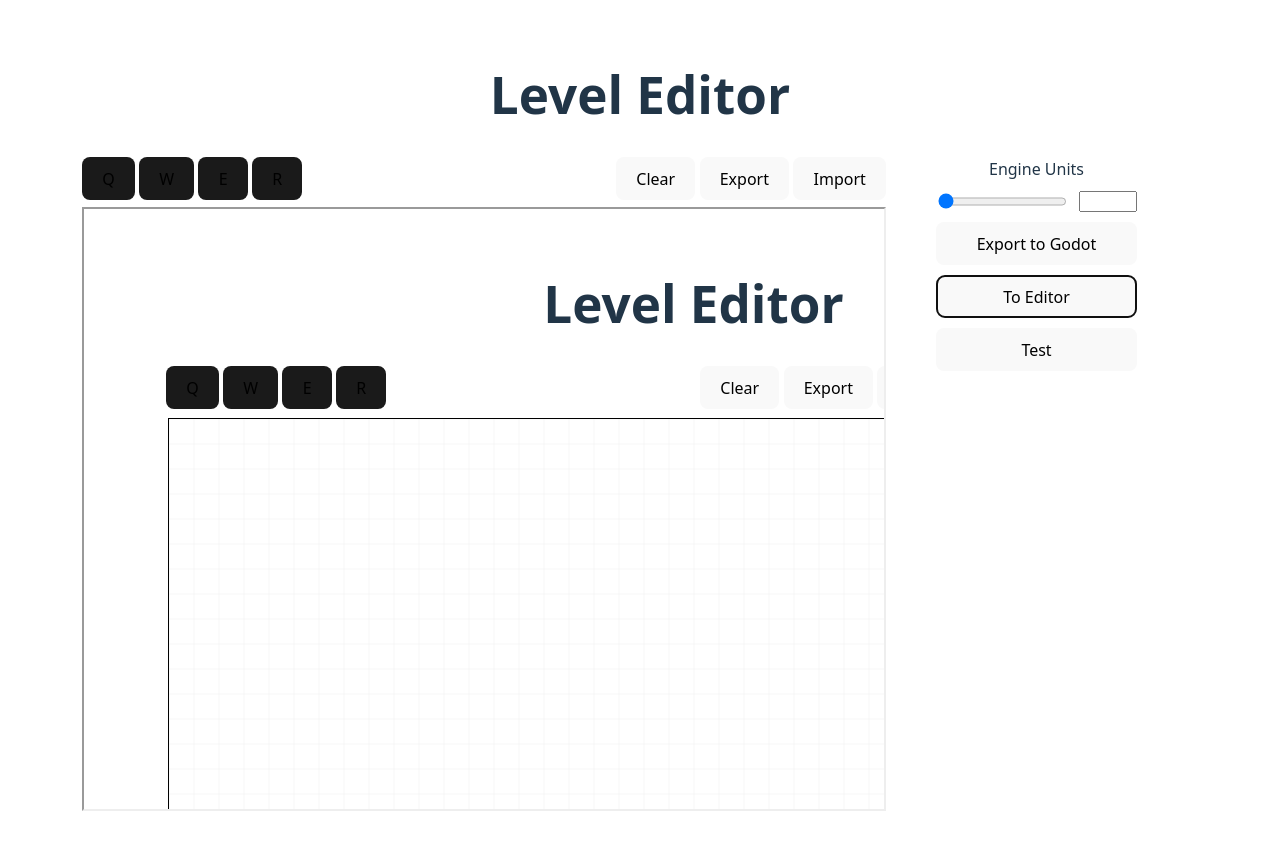
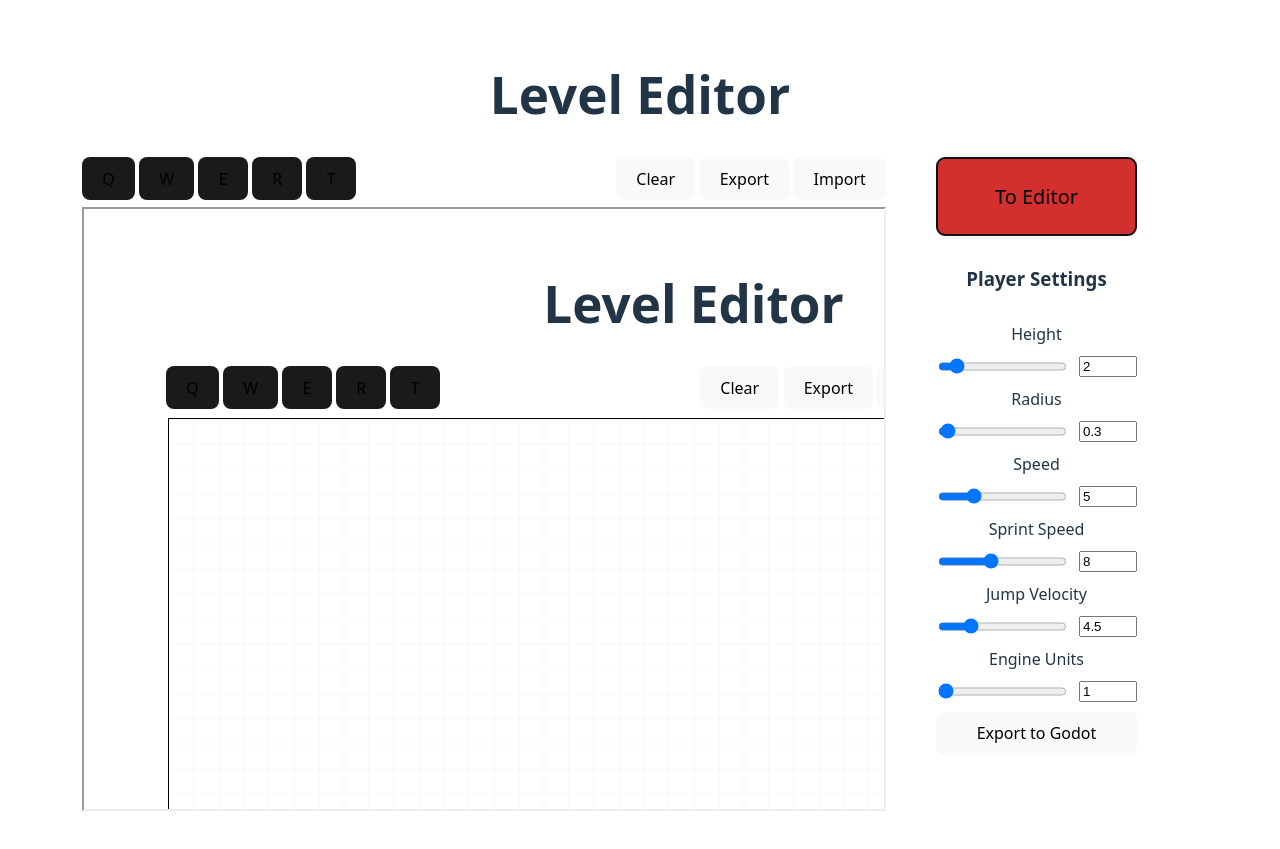
Before and after one commit to StamLord/level-editor, a Svelte app: page / in a window 1280 px wide. Both pictures are taken after a click on the button "Playtest". Built offline with nearby package versions, Linux system fonts and the light colour scheme; no server answers.

Commit message:
Player settings & Fence tool added
* Centered canvas on start
* Implemented player size and movement settings
* Added fences & ramp tools - Fence tool fully working

```diff
--- a/public/static/LevelEditorWebApp.html
+++ b/public/static/LevelEditorWebApp.html
@@ -137,7 +137,7 @@ body {
 
 		<script src="LevelEditorWebApp.js"></script>
 		<script>
-const GODOT_CONFIG = {"args":[],"canvasResizePolicy":2,"executable":"LevelEditorWebApp","experimentalVK":false,"fileSizes":{"LevelEditorWebApp.pck":915904,"LevelEditorWebApp.wasm":48954223},"focusCanvas":true,"gdextensionLibs":[]};
+const GODOT_CONFIG = {"args":[],"canvasResizePolicy":2,"executable":"LevelEditorWebApp","experimentalVK":false,"fileSizes":{"LevelEditorWebApp.pck":917552,"LevelEditorWebApp.wasm":48954223},"focusCanvas":true,"gdextensionLibs":[]};
 const engine = new Engine(GODOT_CONFIG);
 
 (function () {
--- a/src/Canvas.svelte
+++ b/src/Canvas.svelte
@@ -17,13 +17,16 @@
           <button class="tool-button">Q</button>
         </Tooltip>
         <Tooltip text="Draw / Delete walls">
-          <button id="wall-tool" class="tool-button"on:click={() => {switchTool(Tool.WALL)}}>W</button>
+          <button id="wall-tool" class="tool-button" on:click={() => {switchTool(Tool.WALL)}}>W</button>
         </Tooltip>
         <Tooltip text="Draw / Delete platforms">
-          <button id="platform-tool" class="tool-button"on:click={() => {switchTool(Tool.PLATFORM)}}>E</button>
+          <button id="platform-tool" class="tool-button" on:click={() => {switchTool(Tool.PLATFORM)}}>E</button>
         </Tooltip>
-        <Tooltip text="Not implemented">
-          <button class="tool-button">R</button>
+        <Tooltip text="Draw / Rotate / Delete ramps">
+          <button id="ramp-tool" class="tool-button" on:click={() => {switchTool(Tool.RAMP)}}>R</button>
+        </Tooltip>
+        <Tooltip text="Draw / Delete fences">
+          <button id="fence-tool" class="tool-button" on:click={() => {switchTool(Tool.FENCE)}}>T</button>
         </Tooltip>
       </div>
       <div class="canvas-toolbar-right">
@@ -70,25 +73,68 @@
 
   </div>
   <div class="side-panel right">
+    <button
+      class="switch-mode-button"
+      on:click={switchMode}>
+      {switchModeBtnText}
+    </button>
+    {#if mode === Mode.PLAYTEST}
+      <h3>Player Settings</h3>
+      <div id="player-settings">
+        <label for="player-height-slider">Height</label>
+        <input id="player-height-slider"
+            type="range"
+            min="0.1"
+            max="20"
+            step="0.1"
+            bind:value={playerHeight}>
+        <input type="number" bind:value={playerHeight}>
+        <label for="player-radius-slider">Radius</label>
+        <input id="player-radius-slider"
+            type="range"
+            min="0.1"
+            max="10"
+            step="0.1"
+            bind:value={playerRadius}>
+        <input type="number" bind:value={playerRadius}>
+        <label for="player-speed-slider">Speed</label>
+        <input id="player-speed-slider"
+            type="range"
+            min="0"
+            max="20"
+            step="0.1"
+            bind:value={playerSpeed}>
+        <input type="number" bind:value={playerSpeed}>
+        <label for="player-sprint-speed-slider">Sprint Speed</label>
+        <input id="player-sprint-speed-slider"
+            type="range"
+            min="0"
+            max="20"
+            step="0.1"
+            bind:value={playerSprintSpeed}>
+        <input type="number" bind:value={playerSprintSpeed}>
+        <label for="player-jump-velocity-slider">Jump Velocity</label>
+        <input id="player-jump-velocity-slider"
+            type="range"
+            min="0"
+            max="20"
+            step="0.1"
+            bind:value={playerJumpVelocity}>
+        <input type="number" bind:value={playerJumpVelocity}>
+      </div>
+    {/if}
     <label for="export-unit-slider">Engine Units</label>
     <div class="export-unit-container">
       <input id="export-unit-slider"
-        type="range" min="1" value="1"
-        on:input={setEngineUnitsFromSlider}/>
+        type="range" min="1"
+        bind:value={exportUnit}/>
       <input id ="export-unit-input"
         type="number" min="1"
-        on:input={setEngineUnitsFromInput}/>
+        bind:value={exportUnit}/>
     </div>
     <button
       on:click={exportToTscn}>
       Export to Godot
-    </button>
-    <button
-      on:click={switchMode}>
-      {switchModeBtnText}
-    </button>
-    <button>
-      Test
     </button>
   </div>
 </div>
@@ -203,6 +249,26 @@
     }
   }
 
+  class Ramp extends Square {
+
+    static Direction = {
+      UP: 0,
+      RIGHT: 1,
+      DOWN: 2,
+      LEFT: 3
+    }
+
+    constructor(x, y, width, height, direction = 0) {
+      super(x, y, width, height);
+      this.direction = direction;
+    }
+
+    rotate() {
+      this.direction++;
+      this.direction %= Object.keys(Ramp.Direction).length;
+    }
+  }
+
   const lineHighlightColor = '#ff0000';
   const lineColor = '#ffffff';
   const platformColor = '#3f3f3f';
@@ -219,13 +285,21 @@
     MOVE: 0,
     WALL: 1,
     PLATFORM: 2,
+    RAMP: 3,
+    FENCE: 4,
   }
 
   let tool = Tool.WALL;
 
   let canvas;
   let ctx;
-  let floors = [{lines: [], platforms: []}];
+  let floors = [{
+    lines: [],
+    platforms: [],
+    ramps: [],
+    fences: []
+  }];
+
   let activeFloor = 0;
 
   let isDrawing = false;
@@ -235,10 +309,16 @@
 
   let isPanning = false;
   let startX, startY;
-  let offsetX = 0;
-  let offsetY = 0;
+  let offsetX = -2000;
+  let offsetY = -2000;
 
   let exportUnit = 1; // Will convert grid unit (25) into 1 meter in Godot
+
+  let playerHeight = 2;
+  let playerRadius = 0.3;
+  let playerSpeed = 5;
+  let playerSprintSpeed = 8;
+  let playerJumpVelocity = 4.5;
 
   import { onMount } from 'svelte';
 
@@ -254,6 +334,11 @@
     window.getLinesData = () => {
       return JSON.stringify(getLinesData())
     };
+
+    window.getPlayerData = () => {
+      return JSON.stringify(getPlayerData())
+    };
+
   });
 
   onMount(() => {
@@ -299,23 +384,38 @@
         alpha = 0; // Drawing above us are invisible
 
       // Draw platforms
+      const pColor = setHexAlpha(platformColor, alpha * 0.5); // Platforms start with 0.5 opacity
       floor.platforms.forEach(platform => {
-        const color = setHexAlpha(platformColor, alpha * 0.5); // Platforms start with 0.5 opacity
-        ctx.fillStyle = platform.isHighlighted? platformHighlightColor : color;
+        ctx.fillStyle = platform.isHighlighted? platformHighlightColor : pColor;
         ctx.fillRect(platform.x1, platform.y1, platform.getWidth(), platform.getHeight());
       });
 
       // Draw lines
+      const lColor = setHexAlpha(lineColor, alpha);
       floor.lines.forEach(line => {
         ctx.lineWidth = line.isHighlighted? 4 : 2;
-        const color = setHexAlpha(lineColor, alpha);
 
-        ctx.strokeStyle = line.isHighlighted? lineHighlightColor : color;
+        ctx.strokeStyle = line.isHighlighted? lineHighlightColor : lColor;
         ctx.beginPath();
         ctx.moveTo(line.x1, line.y1);
         ctx.lineTo(line.x2, line.y2);
         ctx.stroke();
       });
+
+      // Draw fences
+      ctx.setLineDash([10, 5]);
+      const fColor = setHexAlpha(lineColor, alpha);
+      floor.fences.forEach(fence => {
+        ctx.lineWidth = fence.isHighlighted? 4 : 2;
+
+        ctx.strokeStyle = fence.isHighlighted? lineHighlightColor : fColor;
+        ctx.beginPath();
+        ctx.moveTo(fence.x1, fence.y1);
+        ctx.lineTo(fence.x2, fence.y2);
+        ctx.stroke();
+      });
+      ctx.setLineDash([]);
+
       i++;
     });
     ctx.restore();
@@ -338,7 +438,8 @@
   function addFloor() {
     floors.push({
       lines: [],
-      platforms: []
+      platforms: [],
+      fences: []
     });
 
     updateFloorButtons();
@@ -398,8 +499,10 @@
 
       if (tool === Tool.WALL)
         floors[activeFloor].lines.push(new Line(x, y, x, y));
-      else if (tool === Tool.PLATFORM) // Platforms
-        floors[activeFloor].platforms.push(new Square(x, y, 0, 0));
+      else if (tool === Tool.PLATFORM)
+      floors[activeFloor].platforms.push(new Square(x, y, 0, 0));
+      else if (tool === Tool.FENCE)
+        floors[activeFloor].fences.push(new Line(x, y, x, y));
 
       drawGrid();
       } // Pan
@@ -413,6 +516,8 @@
           floors[activeFloor].lines = floors[activeFloor].lines.filter(line => line.isHighlighted == false);
         else if (tool === Tool.PLATFORM)
           floors[activeFloor].platforms = floors[activeFloor].platforms.filter(platform => platform.isHighlighted == false);
+        else if (tool === Tool.FENCE)
+          floors[activeFloor].fences = floors[activeFloor].fences.filter(line => line.isHighlighted == false);
       drawGrid();
     }
   };
@@ -424,13 +529,17 @@
       const x = getSnapped(mousePos.x);
       const y = getSnapped(mousePos.y);
 
-      if (tool === Tool.WALL) {// Lines
+      if (tool === Tool.WALL) {
         const lines = floors[activeFloor].lines;
         lines[lines.length - 1].x2 = x;
         lines[lines.length - 1].y2 = y;
-      } else if (tool === Tool.PLATFORM) { // Platforms
+      } else if (tool === Tool.PLATFORM) {
         const platforms = floors[activeFloor].platforms;
         platforms[platforms.length - 1].updateSquare(x, y);
+      } else if (tool === Tool.FENCE) {
+        const fences = floors[activeFloor].fences;
+        fences[fences.length - 1].x2 = x;
+        fences[fences.length - 1].y2 = y;
       }
     } else if (isPanning) {
       offsetX += event.clientX - startX;
@@ -445,6 +554,9 @@
       } else if (tool === Tool.PLATFORM) {
         floors[activeFloor].platforms.forEach(platform => {
           platform.isHighlighted = platform.isPointInside(mousePos.x, mousePos.y);});
+      } else if (tool === Tool.FENCE) {
+        floors[activeFloor].fences.forEach(fence => {
+          fence.isHighlighted = fence.isPointOnLine(mousePos.x, mousePos.y);});
       }
     }
     drawGrid();
@@ -500,12 +612,17 @@
       switchTool(Tool.WALL);
     else if (key === 'e')
       switchTool(Tool.PLATFORM);
+    else if (key === 'r')
+      switchTool(Tool.RAMP);
+    else if (key === 't')
+      switchTool(Tool.FENCE);
   }
 
   const clearCanvas = () => {
     floors.forEach(floor => {
       floor.lines = [];
       floor.platforms = [];
+      floor.fences = [];
     });
 
     drawGrid();
@@ -530,7 +647,8 @@
         const floorsData = JSON.parse(e.target.result);
         floors = floorsData.map(floor => ({
           lines: floor.lines.map(line => new Line(line.x1, line.y1, line.x2, line.y2)),
-          platforms: floor.platforms.map(platform => new Square(platform.x1, platform.y1, platform.x2 - platform.x1, platform.y4 - platform.y1))
+          platforms: floor.platforms.map(platform => new Square(platform.x1, platform.y1, platform.x2 - platform.x1, platform.y4 - platform.y1)),
+          fences: floor.fences.map(fence => new Line(fence.x1, fence.y1, fence.x2, fence.y2))
         }));
         drawGrid();
       };
@@ -666,6 +784,10 @@
       return document.getElementById('wall-tool');
     else if (toolId === Tool.PLATFORM)
       return document.getElementById('platform-tool');
+    else if (toolId === Tool.RAMP)
+      return document.getElementById('ramp-tool');
+    else if (toolId === Tool.FENCE)
+      return document.getElementById('fence-tool');
   }
 
   function getLinesData() {
@@ -673,6 +795,16 @@
       'scale': exportUnit / gridSize,
       'floors': floors,
       'height': wallHeight
+    };
+  }
+
+  function getPlayerData() {
+    return {
+      'height': playerHeight,
+      'radius': playerRadius,
+      'speed': playerSpeed,
+      'sprint_speed': playerSprintSpeed,
+      'jump_velocity': playerJumpVelocity
     };
   }
 
@@ -702,20 +834,6 @@
     document.getElementById('fileImport').click();
   }
 
-  function setEngineUnitsFromSlider() {
-    const exportUnitSlider = document.getElementById('export-unit-slider');
-    const exportUnitInput = document.getElementById('export-unit-input');
-    exportUnit = exportUnitSlider.value;
-    exportUnitInput.value = exportUnitSlider.value;
-  }
-
-  function setEngineUnitsFromInput() {
-    const exportUnitSlider = document.getElementById('export-unit-slider');
-    const exportUnitInput = document.getElementById('export-unit-input');
-    exportUnit = exportUnitInput.value;
-    exportUnitSlider.value = exportUnitInput.value;
-  }
-
   function captureMouse(canvas) {
       canvas.requestPointerLock =
           canvas.requestPointerLock ||
--- a/src/app.css
+++ b/src/app.css
@@ -138,6 +138,12 @@ button:focus-visible {
   border: 2px solid white;
 }
 
+.switch-mode-button {
+  background-color: #D32F2F;
+  font-size: 125%;
+  height: 12%;
+}
+
 .playtest-toolbar {
   text-align: left;
   height: 100%;
@@ -145,17 +151,38 @@ button:focus-visible {
 }
 
 .tool-button {
-  background-color: #1a1a1a;;
+  background-color: #1a1a1a;
 }
 
 .tool-button.active {
-  background-color: #3a3a3a;;
+  background-color: #3a3a3a;
 }
 
 .floor-button {
-  background-color: #1a1a1a;;
+  background-color: #1a1a1a;
 }
 
 .floor-button.active {
-  background-color: #3a3a3a;;
+  background-color: #3a3a3a;
 }
+
+#player-settings {
+  width: 100%;
+  display: grid;
+  grid-template-columns: auto;
+  grid-template-rows: auto;
+  gap: 10px;
+}
+
+#player-settings label {
+  grid-column: span 2;
+}
+
+#player-settings input[type="number"] {
+  width: 50px;
+}
+
+#player-settings p {
+  margin: 0%;
+  height: 100%;
+}
```
Also changed, not shown: 1 other file (tests, documents, lock files or other folders).
